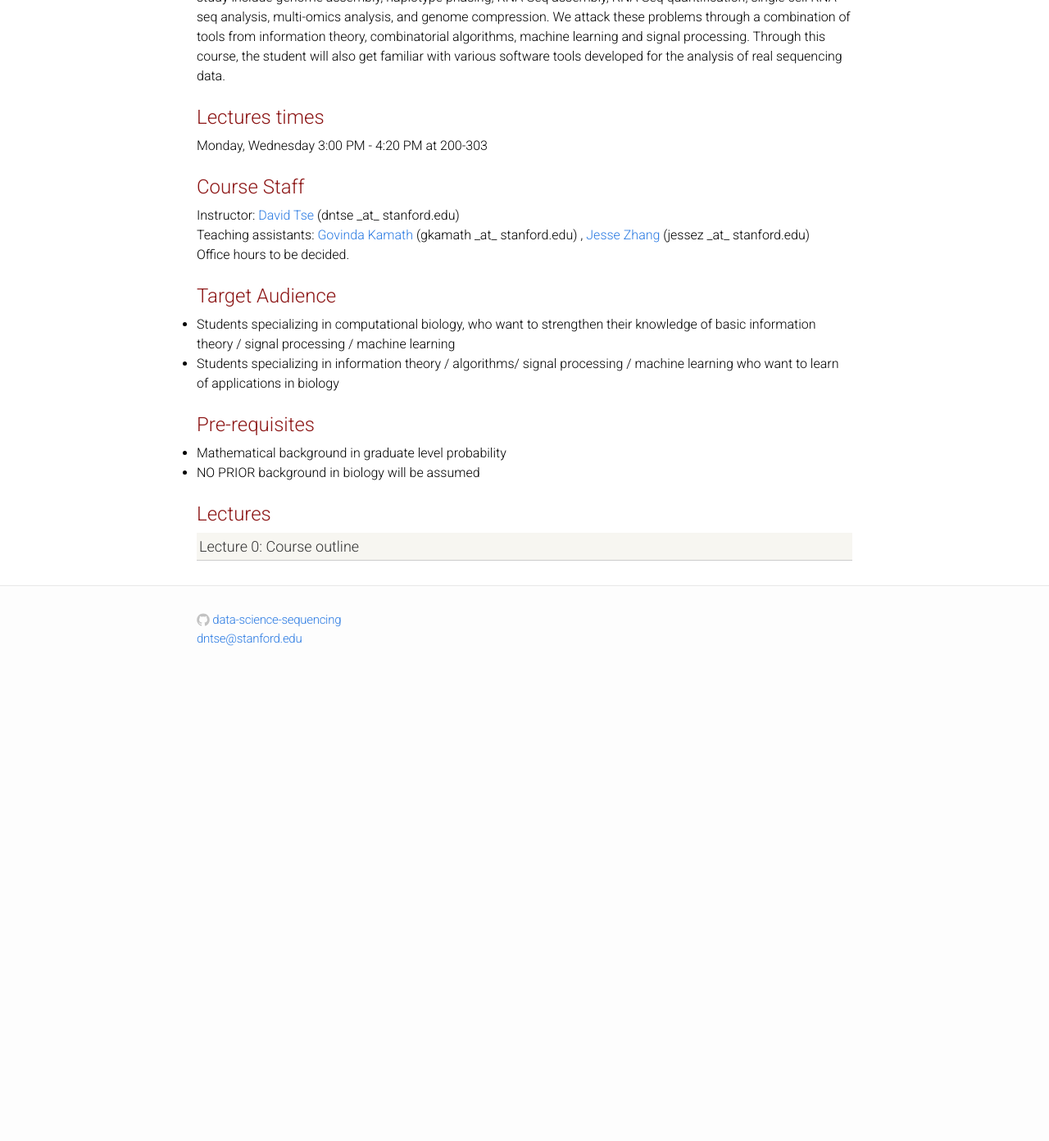
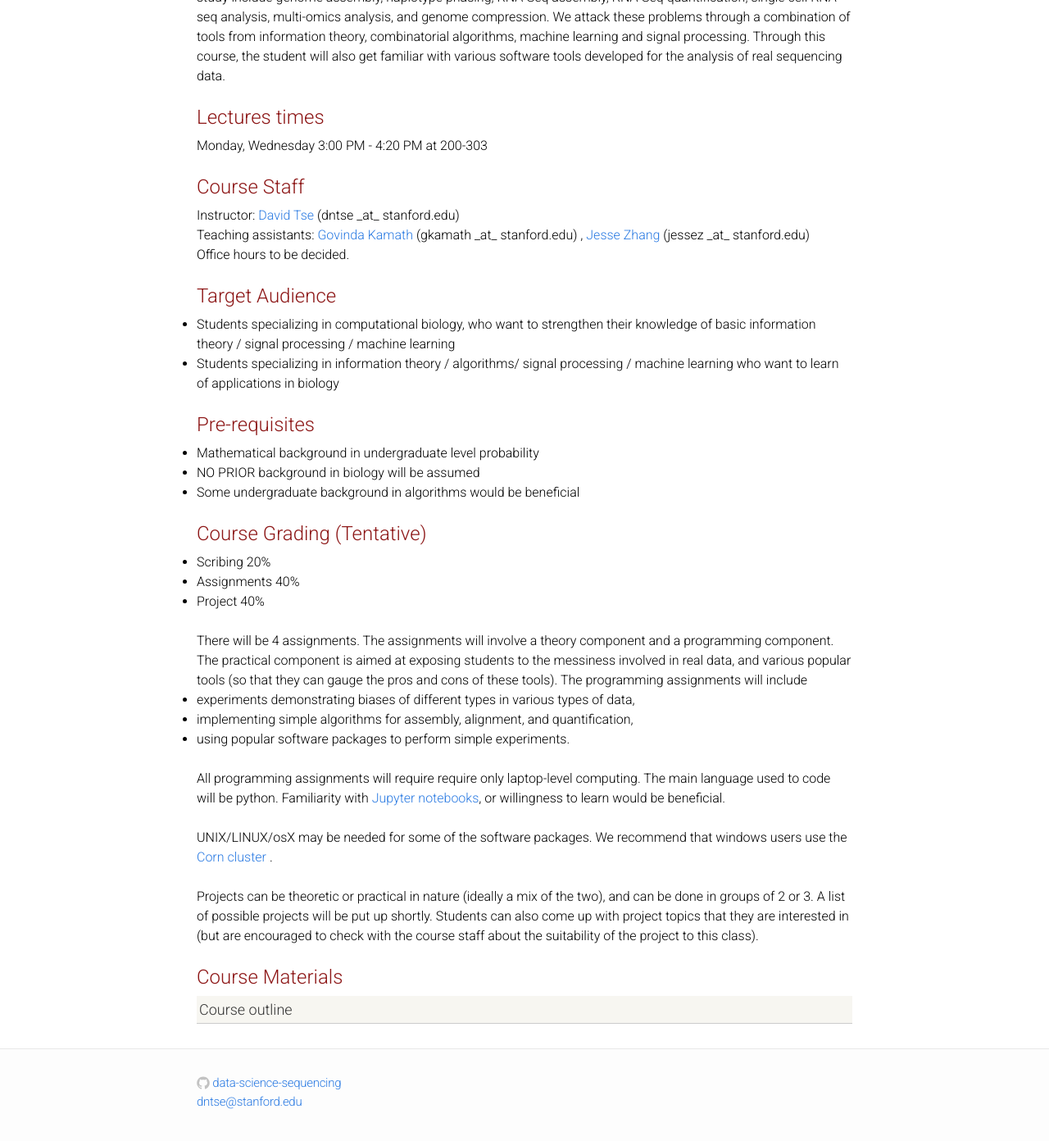
Before and after one commit to laurashen/data-science-sequencing.github.io, a Jekyll site: the page built from index.html, in a window 1280 px wide and 1400 px high, scrolled down 331 px. Shown: the top 1392 px of the window at 82% size. Built offline with Jekyll 4.4.1, drawn with Linux system fonts in a browser that asks for light colours; before the commit the page ends 1166 px from its top, so only the background shows below that; some of the changed text lies outside the part shown.

Commit message:
Handled Davids comments

```diff
--- a/index.html
+++ b/index.html
@@ -4,7 +4,7 @@ layout: default
 
 <div>
   This website accompanies the course <b>Data Science for High-Throughput Sequencing</b> (EE 372 at Stanford).  <br>
-  For questions/comments/mistakes/typos regarding the course notes please leave a comment in the notes, or submit a pull request
+  For questions/comments/mistakes/typos in the course notes please leave a comment in the notes, or submit a pull request
   directly to our <a href="https://github.com/data-science-sequencing/data-science-sequencing.github.io">git repo</a>.
 
 
@@ -50,9 +50,40 @@ layout: default
 
   <div class="module-header">Pre-requisites </div>
     <ul >
-    <li>Mathematical background in graduate level probability </li>
+    <li>Mathematical background in undergraduate level probability </li>
     <li>NO PRIOR background in biology will be assumed</li>
+    <li>Some undergraduate background in algorithms would be beneficial</li>
     </ul>
+</div>
+
+
+<div class ="grading">
+  <div class="module-header">Course Grading (Tentative)</div>
+  <ul >
+    <li>Scribing 20% </li>
+    <li>Assignments 40% </li>
+    <li>Project 40%</li>
+    </ul>
+    <br>
+    There will be 4 assignments. The assignments will involve a theory component and a programming component.
+    The practical component is aimed at exposing students to the messiness involved in real data, and various
+    popular tools (so that they can gauge the pros and cons of these tools). The programming assignments will include
+    <ul >
+    <li>experiments demonstrating biases of different types in various types of data,</li>
+    <li>implementing simple algorithms for assembly, alignment, and quantification,</li>
+    <li>using popular software packages to perform simple experiments.</li>
+    </ul> <br>
+    All programming assignments will require require only laptop-level computing. The main language used to
+    code will be python. Familiarity with <a href="http://jupyter.org/"> Jupyter notebooks</a>, or willingness to
+    learn would be beneficial. <br><br>
+     UNIX/LINUX/osX may be needed for some of the
+    software packages. We recommend that windows users use the <a href="https://web.stanford.edu/group/farmshare/cgi-bin/wiki/index.php/Main_Page">
+    Corn cluster </a>.  <br><br>
+    Projects can be theoretic or practical in nature (ideally
+    a mix of the two), and can be done in groups of 2 or 3. A list of possible projects will be put up shortly.
+    Students can also come up with project topics that they are interested in (but are encouraged to check with
+    the course staff about the suitability of the project to this class).
+
 </div>
 
 
@@ -66,10 +97,10 @@ layout: default
 <div class="home">
   <div class="materials-wrap">
 
-    <div class="module-header">Lectures</div>
+    <div class="module-header">Course Materials</div>
 
     <div class="materials-item">
-        <a href="/lectures/lecture0/"> Lecture 0: Course outline </a>
+        <a href="/lectures/lecture0/">Course outline </a>
     </div>
 
   </div>
```
Also changed, not shown: lectures/lecture0.md (+11 -3 lines).
